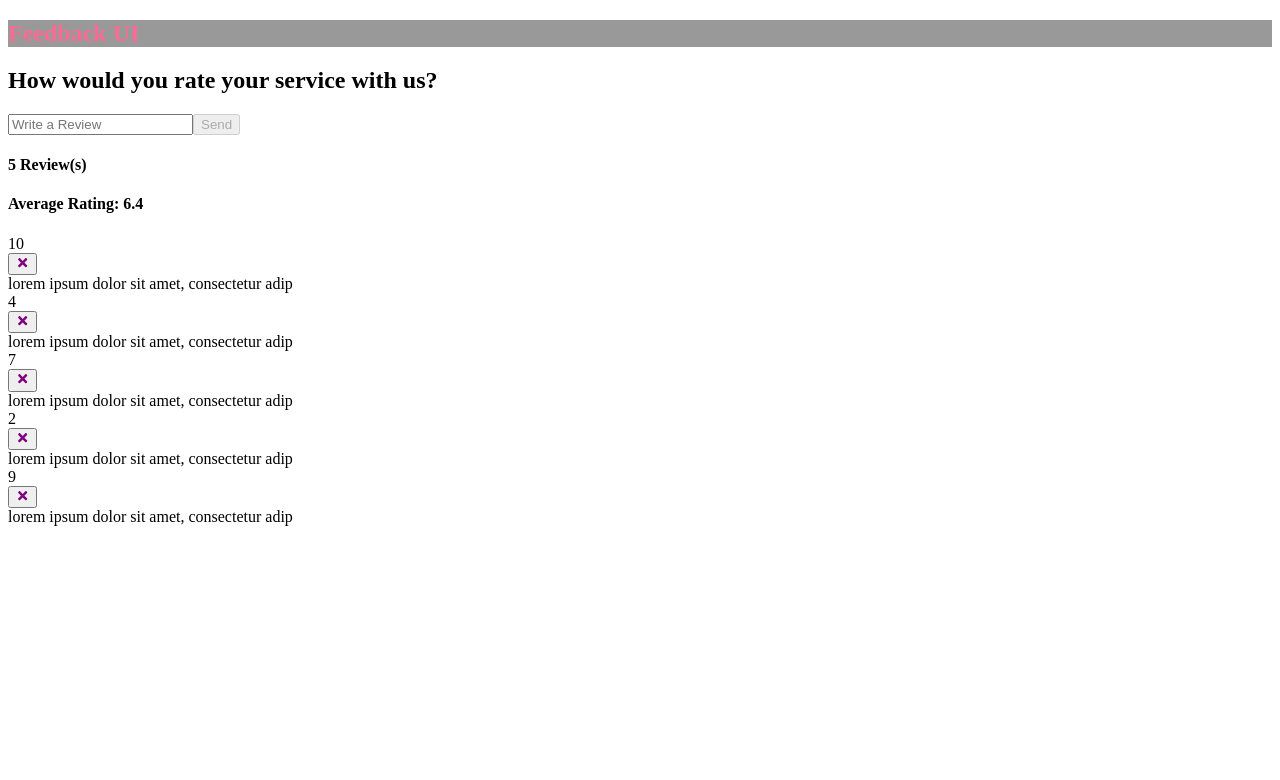
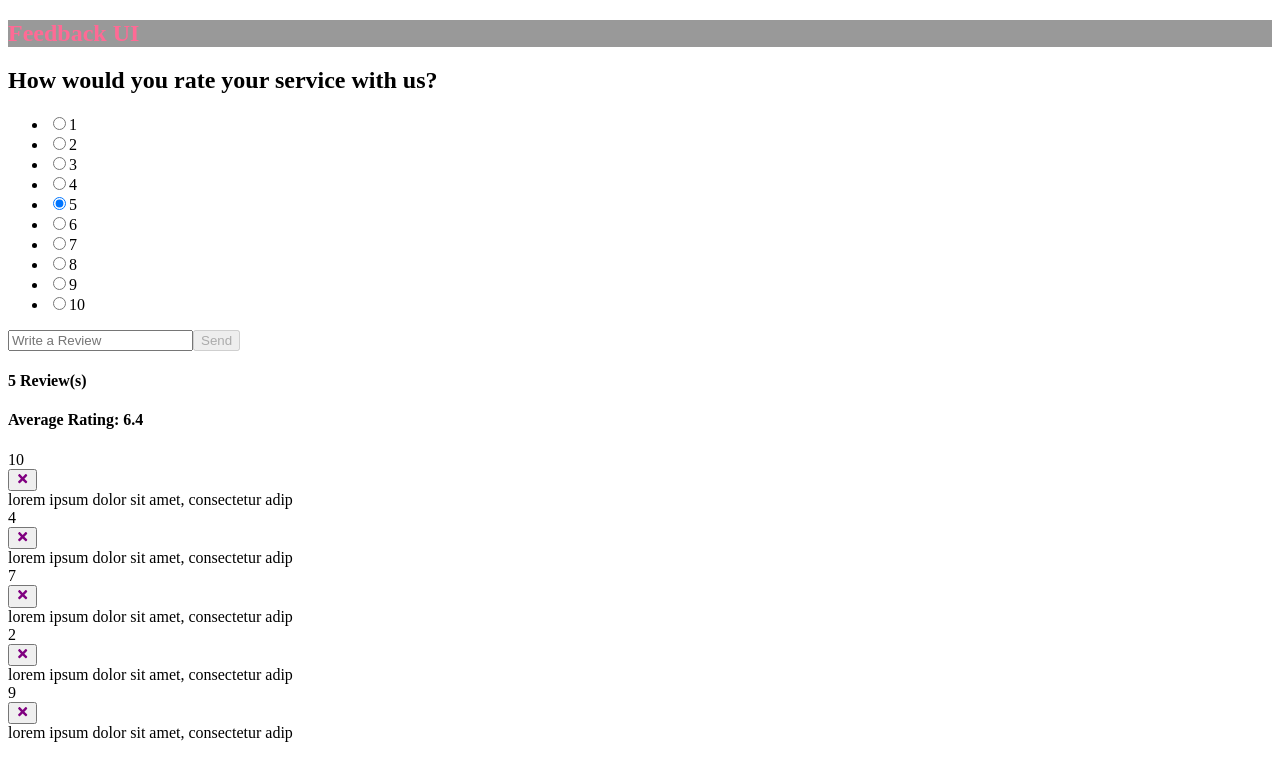
Before and after one commit to enochmk/react-feedback-ui-app, a React (Create React App) app: page / in a window 1280 px wide. Shown: the top 780 px of the page. Built offline with nearby package versions, Linux system fonts and the light colour scheme; the HTML template or start-up script is replaced by a standard one.

Commit message:
Added functionality to add a new feedback with Rating

```diff
--- a/src/App.jsx
+++ b/src/App.jsx
@@ -1,9 +1,10 @@
+import { nanoid } from 'nanoid';
 import { useState } from 'react';
+
 import Header from './components/Header';
 import FeedbackList from './components/FeedbackList';
 import FeedbackStats from './components/FeedbackStats';
 import FeedbackForm from './components/FeedbackForm';
-
 import FeedbackData from './data/FeedbackData';
 
 const App = () => {
@@ -15,11 +16,16 @@
 		}
 	};
 
+	const addFeedback = (newFeedback) => {
+		newFeedback.id = nanoid();
+		setFeedbackData([newFeedback, ...feedbackData]);
+	};
+
 	return (
 		<>
 			<Header />
 			<div className='container'>
-				<FeedbackForm />
+				<FeedbackForm handleAdd={addFeedback} />
 				<FeedbackStats data={feedbackData} />
 				<FeedbackList data={feedbackData} handleDelete={deleteFeedback} />
 			</div>
--- a/src/components/FeedbackForm.jsx
+++ b/src/components/FeedbackForm.jsx
@@ -1,10 +1,12 @@
 import { useState } from 'react';
 import Card from './shared/Card';
 import Button from './Button';
+import RatingSelect from './RatingSelect';
 
-const FeedbackForm = () => {
+const FeedbackForm = ({ handleAdd }) => {
 	const [text, setText] = useState('');
 	const [btnDisabled, setBtnDisabled] = useState(true);
+	const [rating, setRating] = useState(10);
 	const [message, setMessage] = useState('');
 
 	const handleTextChange = (e) => {
@@ -22,11 +24,26 @@
 		setText(e.target.value);
 	};
 
+	const handleSubmit = (e) => {
+		e.preventDefault();
+
+		if (text.trim().length > 10) {
+			const newFeedback = {
+				text,
+				rating,
+			};
+
+			handleAdd(newFeedback);
+			setText('');
+		}
+	};
+
 	return (
 		<Card>
-			<form>
+			<form onSubmit={handleSubmit}>
 				<h2>How would you rate your service with us?</h2>
-				{/* @todo - rating select component */}
+
+				<RatingSelect select={(rating) => setRating(rating)} />
 				<div className='input-group'>
 					<input
 						type='text'
--- /dev/null
+++ b/src/components/RatingSelect.jsx
@@ -0,0 +1,127 @@
+import { useState } from 'react';
+
+const RatingSelect = ({ select }) => {
+	const [selected, setSelected] = useState(5);
+
+	const handleChange = (e) => {
+		setSelected(+e.currentTarget.value);
+		select(+e.currentTarget.value);
+	};
+
+	return (
+		<ul className='rating'>
+			<li>
+				<input
+					type='radio'
+					id='num1'
+					name='rating'
+					value='1'
+					onChange={handleChange}
+					checked={selected === 1}
+				/>
+				<label htmlFor='num1'>1</label>
+			</li>
+			<li>
+				<input
+					type='radio'
+					id='num2'
+					name='rating'
+					value='2'
+					onChange={handleChange}
+					checked={selected === 2}
+				/>
+				<label htmlFor='num2'>2</label>
+			</li>
+			<li>
+				<input
+					type='radio'
+					id='num3'
+					name='rating'
+					value='3'
+					onChange={handleChange}
+					checked={selected === 3}
+				/>
+				<label htmlFor='num3'>3</label>
+			</li>
+			<li>
+				<input
+					type='radio'
+					id='num4'
+					name='rating'
+					value='4'
+					onChange={handleChange}
+					checked={selected === 4}
+				/>
+				<label htmlFor='num4'>4</label>
+			</li>
+			<li>
+				<input
+					type='radio'
+					id='num5'
+					name='rating'
+					value='5'
+					onChange={handleChange}
+					checked={selected === 5}
+				/>
+				<label htmlFor='num5'>5</label>
+			</li>
+			<li>
+				<input
+					type='radio'
+					id='num6'
+					name='rating'
+					value='6'
+					onChange={handleChange}
+					checked={selected === 6}
+				/>
+				<label htmlFor='num6'>6</label>
+			</li>
+			<li>
+				<input
+					type='radio'
+					id='num7'
+					name='rating'
+					value='7'
+					onChange={handleChange}
+					checked={selected === 7}
+				/>
+				<label htmlFor='num7'>7</label>
+			</li>
+			<li>
+				<input
+					type='radio'
+					id='num8'
+					name='rating'
+					value='8'
+					onChange={handleChange}
+					checked={selected === 8}
+				/>
+				<label htmlFor='num8'>8</label>
+			</li>
+			<li>
+				<input
+					type='radio'
+					id='num9'
+					name='rating'
+					value='9'
+					onChange={handleChange}
+					checked={selected === 9}
+				/>
+				<label htmlFor='num9'>9</label>
+			</li>
+			<li>
+				<input
+					type='radio'
+					id='num10'
+					name='rating'
+					value='10'
+					onChange={handleChange}
+					checked={selected === 10}
+				/>
+				<label htmlFor='num10'>10</label>
+			</li>
+		</ul>
+	);
+};
+
+export default RatingSelect;
```
